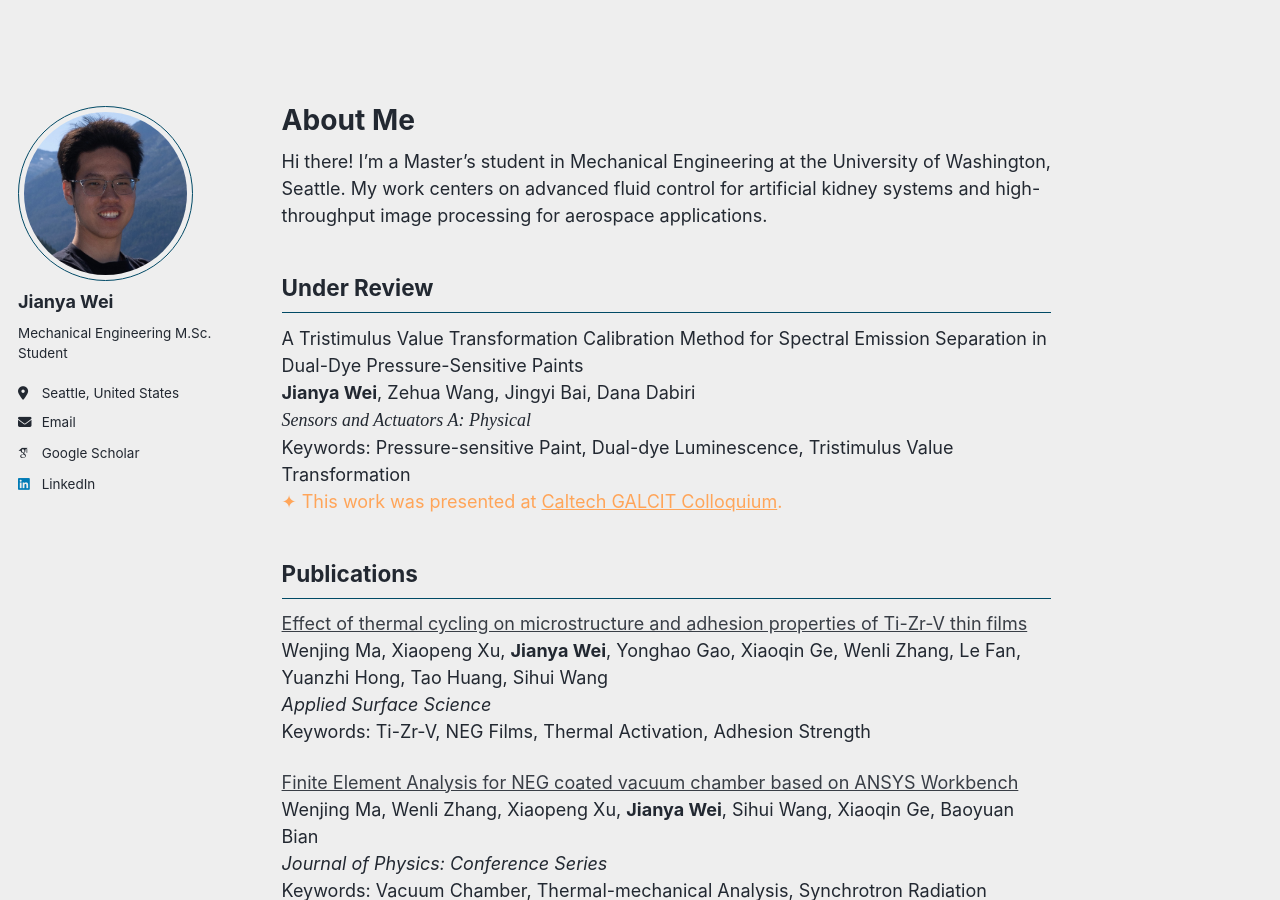
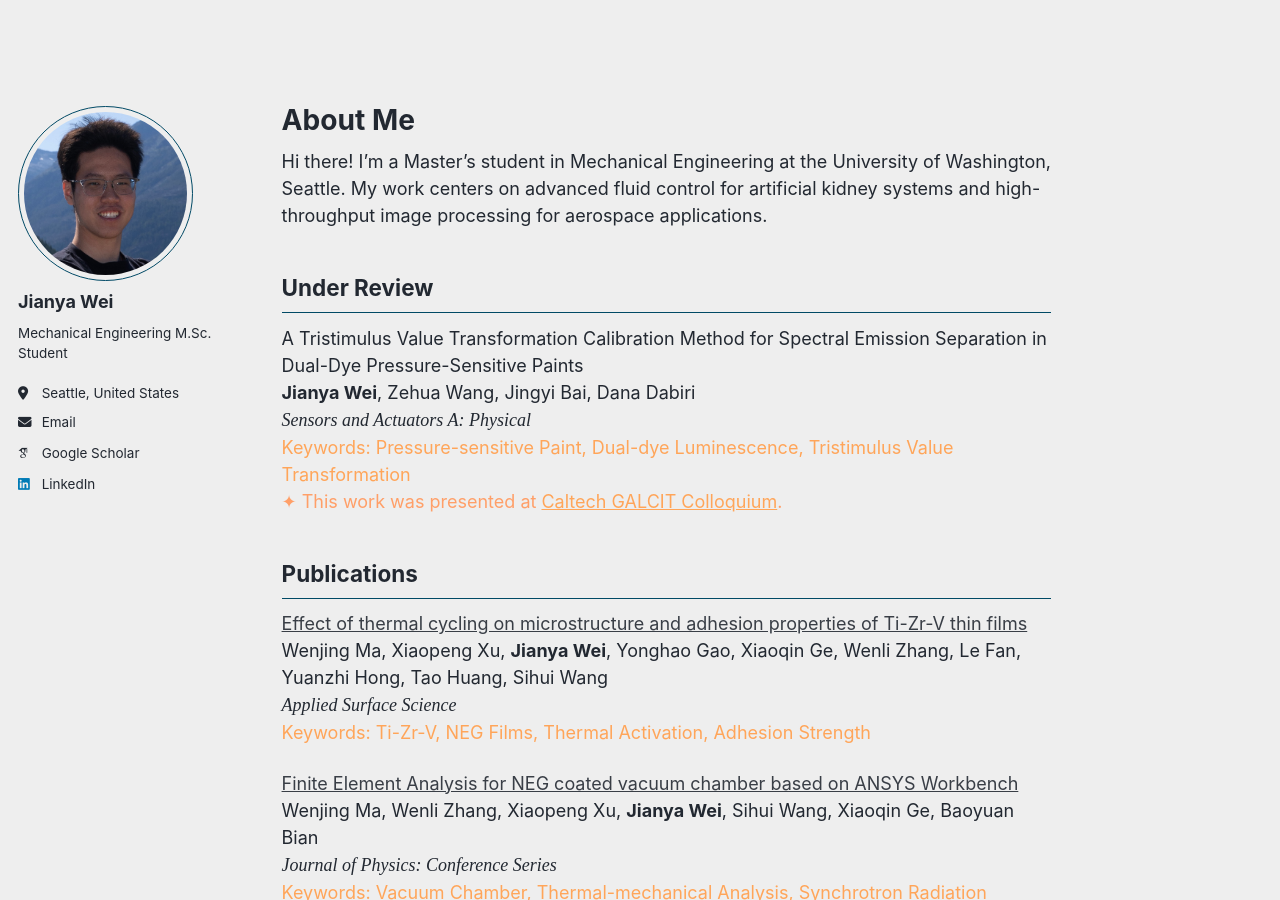
Before and after one commit to jywei02/jywei02.github.io, a Jekyll site: the page built from _pages/about.md, in a window 1280 px wide and 900 px high. Built offline with Jekyll 4.4.1, drawn with Linux system fonts in a browser that asks for light colours; some web fonts are replaced.

Commit message:
Update about.md

```diff
--- a/_pages/about.md
+++ b/_pages/about.md
@@ -16,27 +16,45 @@ A Tristimulus Value Transformation Calibration Method for Spectral Emission Sepa
 <span style="font-family: 'Times New Roman', serif; font-style: italic;">
 Sensors and Actuators A: Physical
 </span>
+<span style="color: #FFA559;">
 Keywords: Pressure-sensitive Paint, Dual-dye Luminescence, Tristimulus Value Transformation
-<span style="color:#FFA559;">✦ This work was presented at <a href="https://www.caltech.edu/campus-life-events/calendar/galcit-colloquium-378" style="color:#FFA559;">Caltech GALCIT Colloquium</a>.</span>
+</span>
+<span style="color:#FF9F68;">✦ This work was presented at <a href="https://www.caltech.edu/campus-life-events/calendar/galcit-colloquium-378" style="color:#FFA559;">Caltech GALCIT Colloquium</a>.</span>
 
 Publications
 ------
 [Effect of thermal cycling on microstructure and adhesion properties of Ti-Zr-V thin films](https://www.sciencedirect.com/science/article/abs/pii/S0169433223029197)
 Wenjing Ma, Xiaopeng Xu, **Jianya Wei**, Yonghao Gao, Xiaoqin Ge, Wenli Zhang, Le Fan, Yuanzhi Hong, Tao Huang, Sihui Wang
-*Applied Surface Science*
+<span style="font-family: 'Times New Roman', serif; font-style: italic;">
+Applied Surface Science
+</span>
+<span style="color: #FFA559;">
 Keywords: Ti-Zr-V, NEG Films, Thermal Activation, Adhesion Strength
+</span>
 
 [Finite Element Analysis for NEG coated vacuum chamber based on ANSYS Workbench](https://iopscience.iop.org/article/10.1088/1742-6596/2687/8/082025)
 Wenjing Ma, Wenli Zhang, Xiaopeng Xu, **Jianya Wei**, Sihui Wang, Xiaoqin Ge, Baoyuan Bian
-*Journal of Physics: Conference Series*
+<span style="font-family: 'Times New Roman', serif; font-style: italic;">
+Journal of Physics: Conference Series
+</span>
+<span style="color: #FFA559;">
 Keywords: Vacuum Chamber, Thermal-mechanical Analysis, Synchrotron Radiation Facility
+</span>
 
 [Vacuum Performance of Activated NEG Coatings under Neon Venting](http://cjvst.cvs.org.cn/en/article/doi/10.13922/j.cnki.cjvst.202305002)
 Xiaopeng Xu, Wenjing Ma, **Jianya Wei**, Xiaoqin Ge, Le Fan, Yuanzhi Hong, Le Fan, Yuanzhi Hong, Xiaowei Xia, Tao Huang, Sihui Wang
-*Chinese Journal of Vacuum Science and Technology*
+<span style="font-family: 'Times New Roman', serif; font-style: italic;">
+Chinese Journal of Vacuum Science and Technology
+</span>
+<span style="color: #FFA559;">
 Keywords: Ti-Zr-V Coatings, Neon Protecting, HALF, Ultra-high Vacuum, Activation
+</span>
 
 [Multi-Chamber TiZrV Coating in OFS Copper Vacuum Chamber for HALF](https://www.cpsjournals.cn/article/doi/10.13922/j.cnki.cjvst.202207022?viewType=HTML)
 Zhuang Zhao, Wenjing Ma, Xiaoqin Ge, Sihui Wang, Yuanzhi Hong, **Jianya Wei**, Shancai Zhang, Le Fan
-*Chinese Journal of Vacuum Science and Technology*
+<span style="font-family: 'Times New Roman', serif; font-style: italic;">
+Chinese Journal of Vacuum Science and Technology
+</span>
+<span style="color: #FFA559;">
 Keywords: Multi-chamber Coating, Non-evaporable Getter, Magnetron Sputtering, Particle Accelerator
+</span>
```
